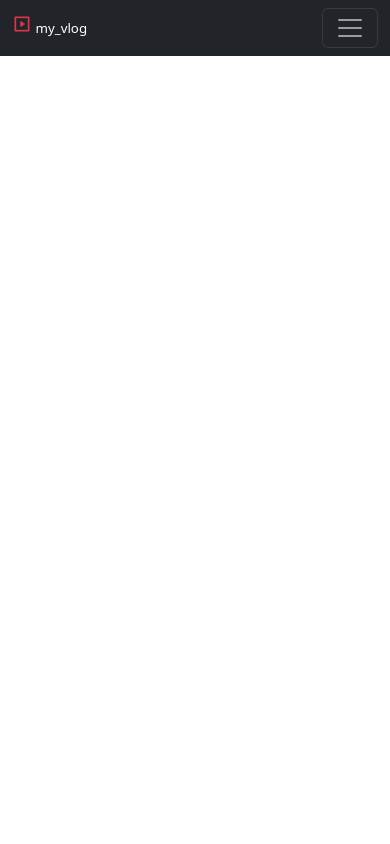
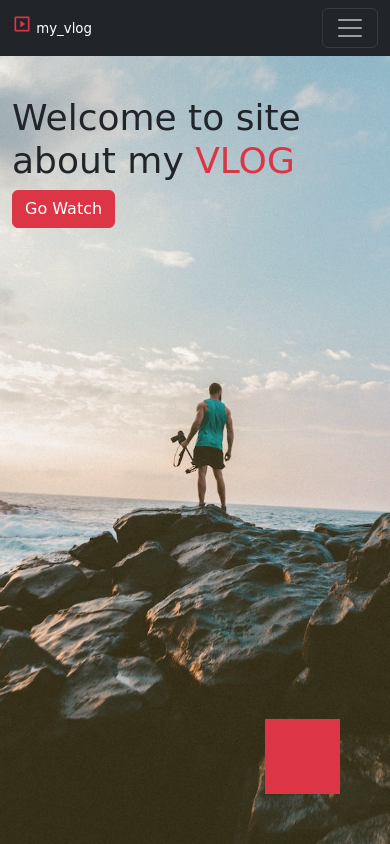
Before and after one commit to Volodymyr-Branets/responsive-blog-site, a plain HTML site: page index.html in a window 390 px wide. Drawn offline with nearby package versions, Linux system fonts and the light colour scheme; a web font is replaced by a local one.

Commit message:
Add welcome text, button and square to home page and give them responsive tyles

```diff
--- a/index.html
+++ b/index.html
@@ -15,9 +15,11 @@
 <body>
     <!-- Navbar menu -->
     <header>
+        <section>
             <nav class="navbar navbar-dark bg-dark fixed-top">
                 <div class="container-fluid">
-                <a class="navbar-brand logo-text" href="#"><i class="ri-video-line ri-xl text-danger"></i> my_vlog</a>
+                    <a class="navbar-brand logo-text" href="#"><i class="ri-video-line ri-xl text-danger"></i>
+                        my_vlog</a>
                     <button class="navbar-toggler" type="button" data-bs-toggle="offcanvas"
                         data-bs-target="#offcanvasDarkNavbar" aria-controls="offcanvasDarkNavbar">
                         <span class="navbar-toggler-icon"></span>
@@ -66,10 +68,20 @@
                     </div>
                 </div>
             </nav>
+        </section>
     </header>
     <!-- Main section -->
     <main>
-        <section class="home-screen"></section>
+        <section id="home-screen">
+            <div class="container">
+                <div>
+                    <h1 class="text-dark welcome-text">Welcome to site about my <span class="text-danger">VLOG</span>
+                    </h1>
+                </div>
+                <div><a href="blog.html" role="button" class="btn btn-danger">Go Watch</a></div>
+                <div id="square" class="bg-danger"></div>
+            </div>
+        </section>
     </main>
 
     <script src="https://cdn.jsdelivr.net/npm/bootstrap@5.2.0/dist/js/bootstrap.bundle.min.js"
--- a/styles/style.css
+++ b/styles/style.css
@@ -1,6 +1,42 @@
+@import url('https://fonts.googleapis.com/css2?family=Rubik+Distressed&display=swap');
+body {
+    font-family: 'Rubik Distressed', cursive;
+}
 .logo-text {
     font-size: smaller;
 }
-.home-screen {
-    background-image: url();
+.welcome-text {
+    font-size: 36px;
 }
+#home-screen {
+    background-color: rgba(255, 166, 0, 0.1);
+    background-image: url(/img/man-on-beach.jpeg);
+    background-blend-mode: screen;
+    height: 100vh;
+    background-size: cover;
+    background-position: center;
+    background-attachment: fixed;
+    align-items: center;
+    padding-top: 6rem;
+}
+#square {
+    height: 75px;
+    width: 75px;
+    position: absolute;
+    bottom: 50px;
+    right: 50px;
+    clip-path: inset(0 0 0 0);
+}
+@media screen and (min-width: 768px) {
+    .welcome-text {
+        font-size: 48px;
+    }
+    #square {
+            height: 100px;
+            width: 100px;
+            position: absolute;
+            bottom: 100px;
+            right: 100px;
+            clip-path: inset(0 0 0 0);
+        }
+}
```
Also changed, not shown: img/man-on-beach.jpeg (renamed from img/jakob-owens-yrWKM6qyZx4-unsplash.jpeg), 1 other file. Lines whose indentation alone changed are shown as unchanged.
